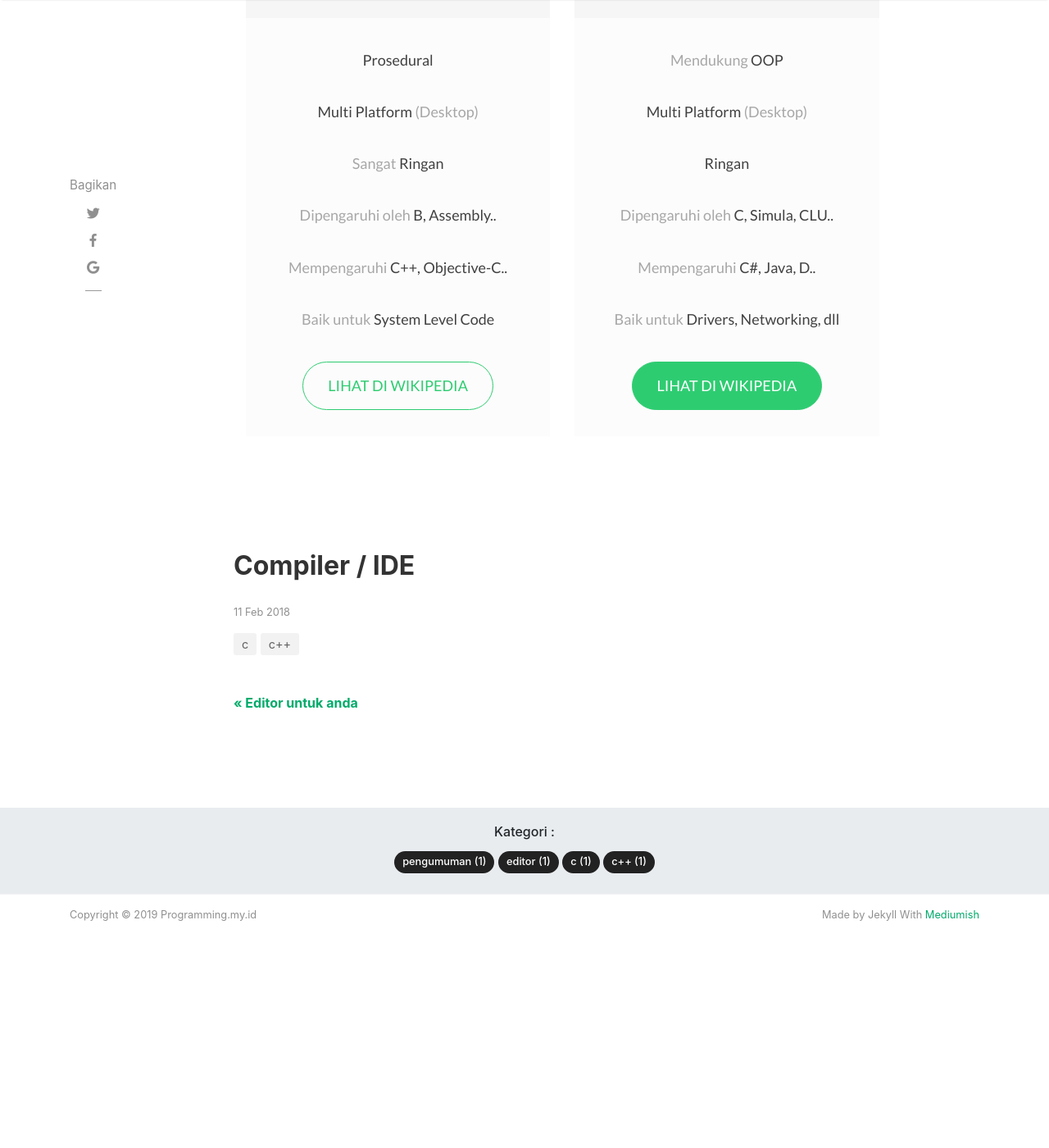
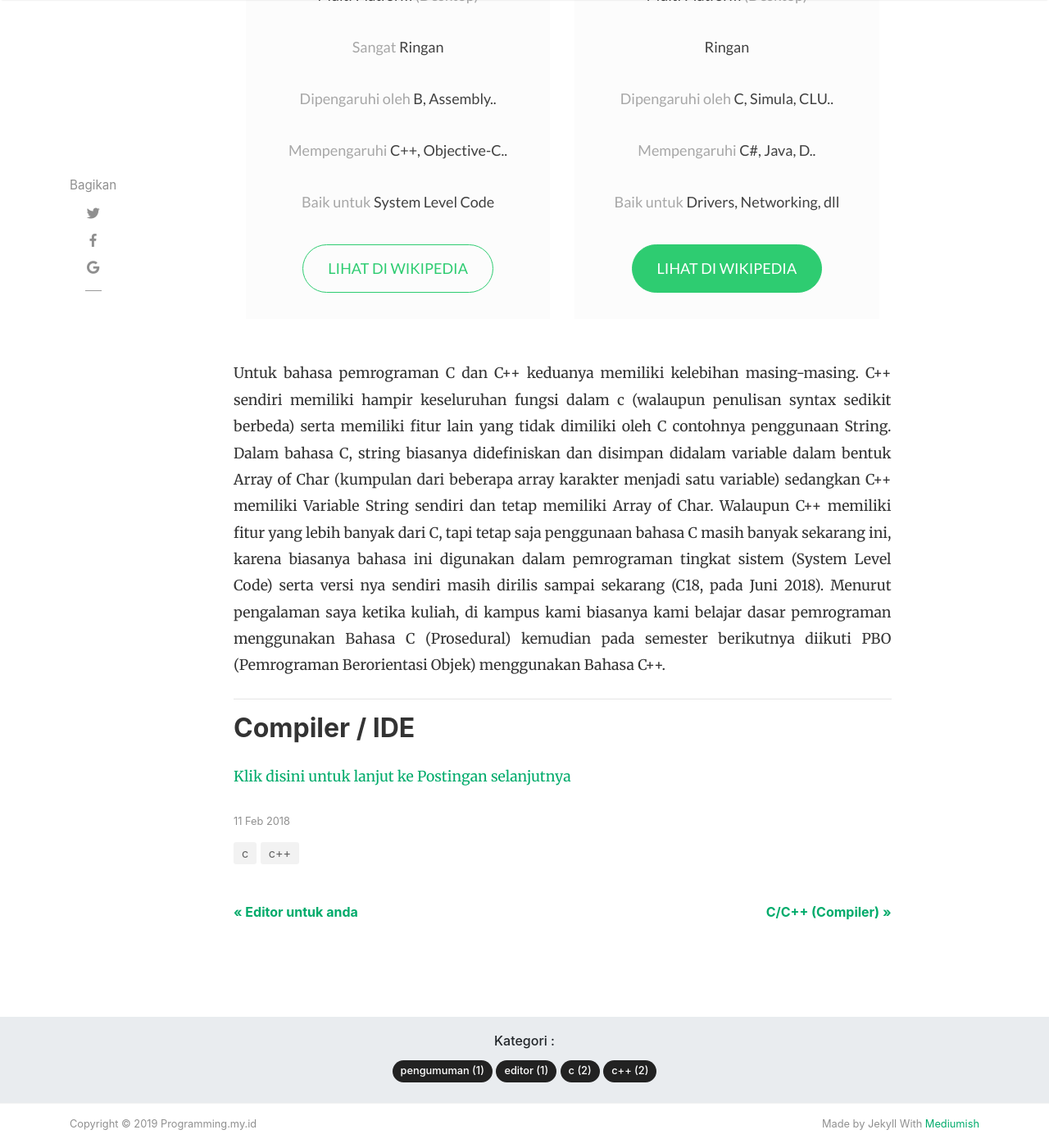
Before and after one commit to dhalul/programming-blog, a Jekyll site: the page built from _posts/2018-02-11-cpp-preparation.md, in a window 1280 px wide and 1400 px high, scrolled down 3182 px. Shown: the whole window at 82% size. Built offline with Jekyll 4.4.1, drawn with Linux system fonts in a browser that asks for light colours; nearby versions of some CDN libraries; comment, search, counter and statistics services are not loaded; before the commit the page ends 4327 px from its top, so only the background shows below that.

Commit message:
compiler

```diff
--- a/_posts/2018-02-11-cpp-preparation.md
+++ b/_posts/2018-02-11-cpp-preparation.md
@@ -16,7 +16,7 @@ table: true
 
 >Sumber : Wikipedia
 
-<br/>
+<hr/>
 ## Bahasa C
 <table class="table">
   	<thead class="thead-dark">
@@ -53,7 +53,7 @@ table: true
 	</tbody>
 </table>
 
-<br/>
+<hr/>
 ## Bahasa C++
 <table class="table">
   	<thead class="thead-dark">
@@ -90,7 +90,7 @@ table: true
 	</tbody>
 </table>
 
-<br/><br/>
+<hr/>
 <div id="generic_price_table">
 <section>
         <div class="container">
@@ -170,7 +170,10 @@ table: true
         </div>
     </section>
 </div>
-
-<br/><br/>
+Untuk bahasa pemrograman C dan C++ keduanya memiliki kelebihan masing-masing. C++ sendiri memiliki hampir keseluruhan fungsi dalam c (walaupun penulisan syntax sedikit berbeda) serta memiliki fitur lain yang tidak dimiliki oleh C contohnya penggunaan String. Dalam bahasa C, string biasanya didefiniskan dan disimpan didalam variable dalam bentuk Array of Char (kumpulan dari beberapa array karakter menjadi satu variable) sedangkan C++ memiliki Variable String sendiri dan tetap memiliki Array of Char. Walaupun C++ memiliki fitur yang lebih banyak dari C, tapi tetap saja penggunaan bahasa C masih banyak sekarang ini, karena biasanya bahasa ini digunakan dalam pemrograman tingkat sistem (System Level Code) serta versi nya sendiri masih dirilis sampai sekarang (C18, pada Juni 2018).
+Menurut pengalaman saya ketika kuliah, di kampus kami biasanya kami belajar dasar pemrograman menggunakan Bahasa C (Prosedural) kemudian pada semester berikutnya diikuti PBO (Pemrograman Berorientasi Objek) menggunakan Bahasa C++.
+<hr/>
 
 ## Compiler / IDE
+
+<a href="https://programming.my.id/cpp-compiler/">Klik disini untuk lanjut ke Postingan selanjutnya</a>
```
Also changed, not shown: _posts/2018-02-10-editor.md (+1 -1 lines), _posts/2018-02-12-cpp-compiler.md (added, +55 -0 lines), assets/images/cpp/compiler.jpg (added), assets/images/cpp/wsl/feature-wsl.png (added).
